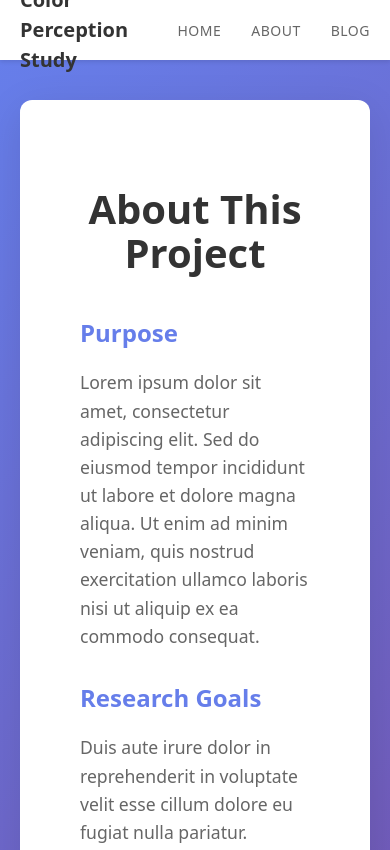
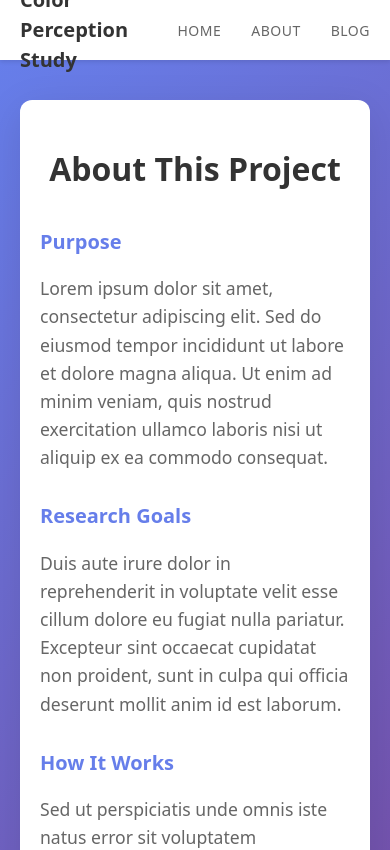
Before and after one commit to jsrahoi-dev/devops-spring26-midterm-source, a React app in the folder frontend/: page /about in a window 390 px wide. Shown: the top 850 px of the page. Built offline with nearby package versions, Linux system fonts and the light colour scheme; the HTML template or start-up script is replaced by a standard one.

Commit message:
refactor(ui): remove unnecessary React import and add mobile responsive styles for About page
Co-Authored-By: Claude Sonnet 4.5 <noreply@anthropic.com>

```diff
--- a/frontend/src/components/About.css
+++ b/frontend/src/components/About.css
@@ -41,3 +41,17 @@
 .about-section:last-child {
   margin-bottom: 0;
 }
+
+@media (max-width: 768px) {
+  .about-container {
+    padding: 30px 20px;
+  }
+
+  .about-container h1 {
+    font-size: 2rem;
+  }
+
+  .about-section h2 {
+    font-size: 1.25rem;
+  }
+}
--- a/frontend/src/components/About.jsx
+++ b/frontend/src/components/About.jsx
@@ -1,4 +1,3 @@
-import React from 'react';
 import './About.css'
 
 export default function About() {
```
